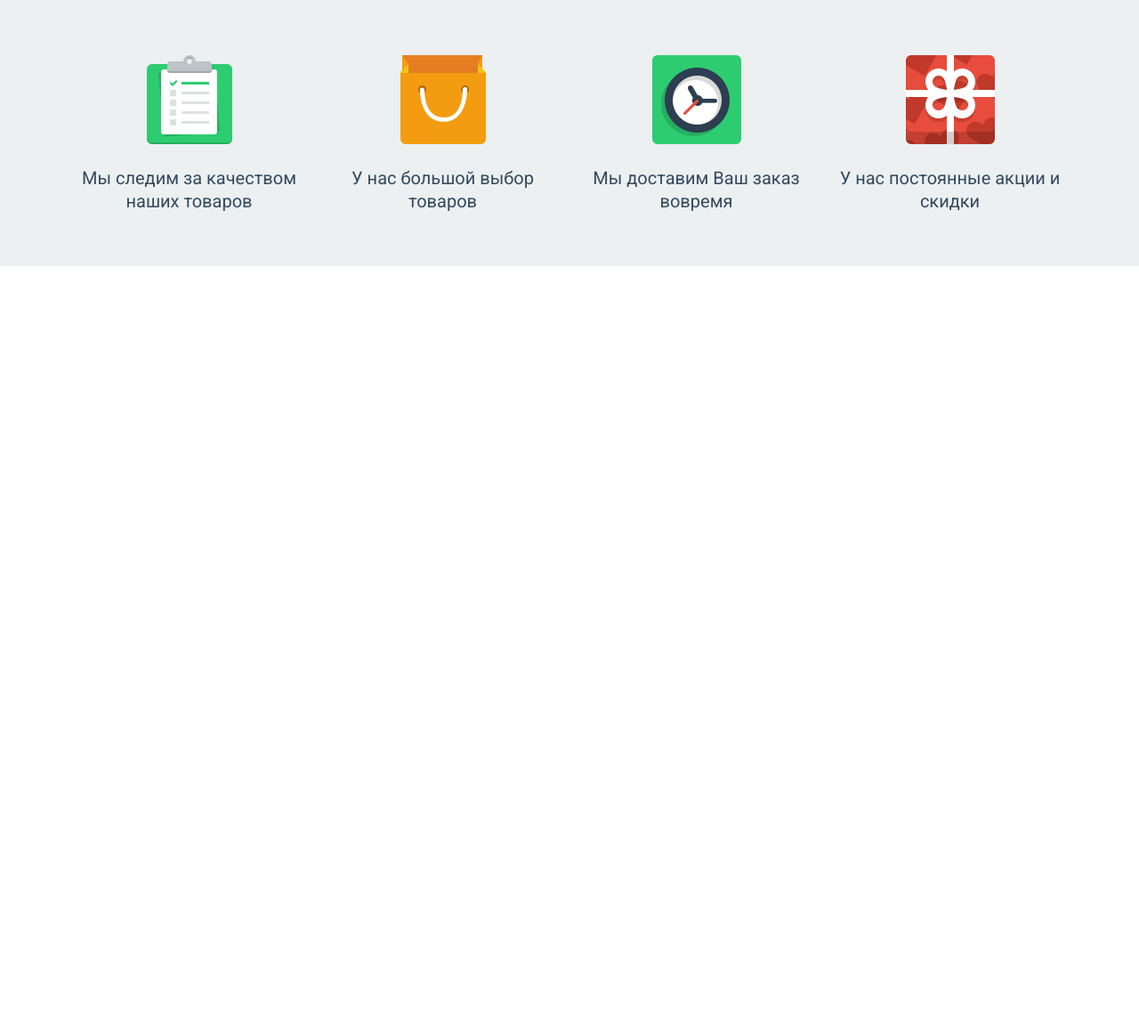
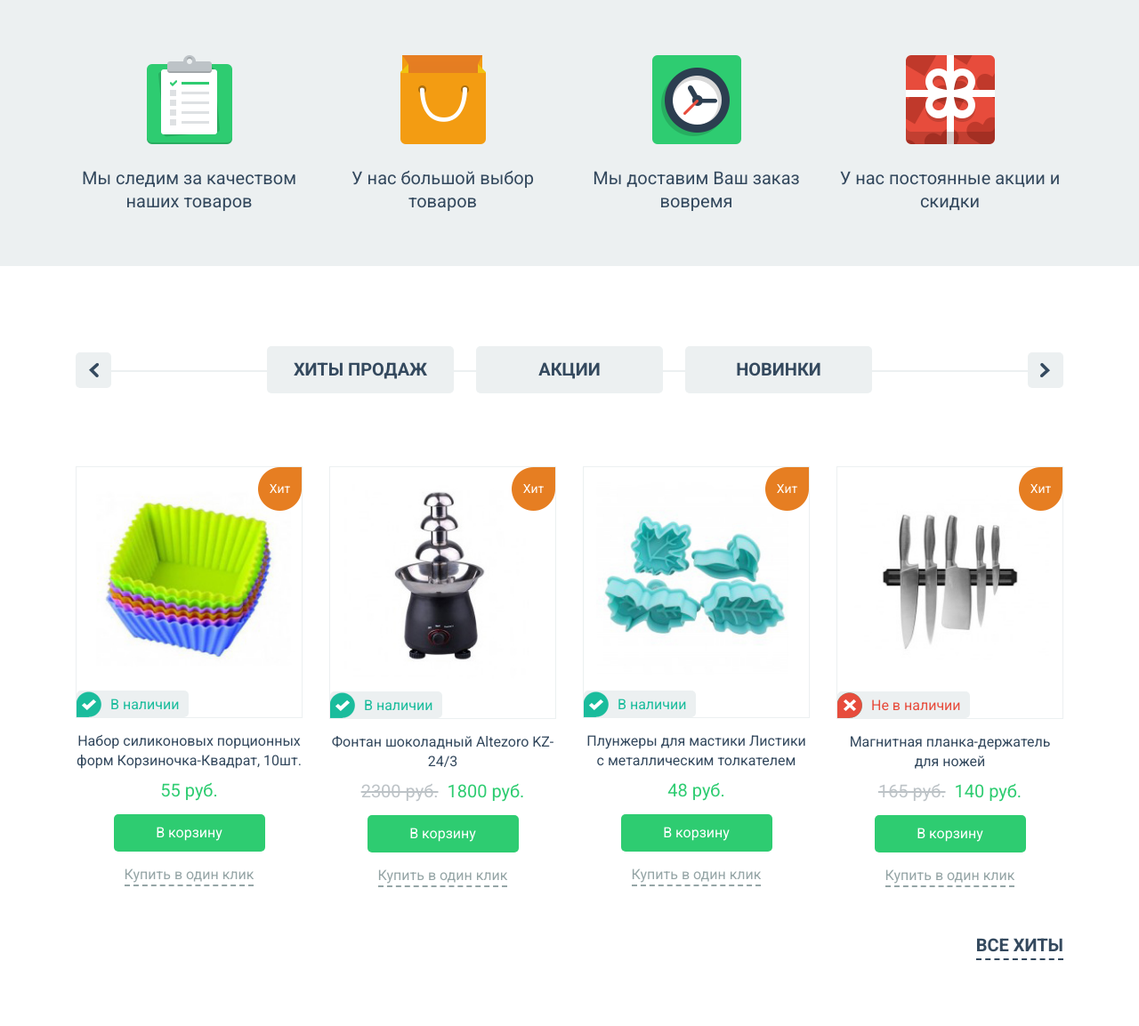
Before and after one commit to Keelaro1/mint-onlinestore, a website: page app/index.html in a window 1280 px wide. Shown: the part 888-2041 px from the top of the page at 89% size. Before the commit the page ends 1187 px from the top, so only its background shows below. Drawn offline with nearby package versions, Linux system fonts and the light colour scheme.

Commit message:
ADD section goods

```diff
--- a/app/index.html
+++ b/app/index.html
@@ -230,7 +230,75 @@
     </div>
   </section>
 
-
+  <section class="goods">
+    <div class="container">
+      <div class="row align-items-center goods__top">
+        <div class="col-md-1">
+          <div class="goods__arrow-left"><a href="#"></a></div>
+        </div>
+        <div class="col-md-8 offset-md-1">
+          <ul class="goods__names">
+            <li class="goods__names-item"><a href="#">Хиты продаж</a></li>
+            <li class="goods__names-item"><a href="#">Акции</a></li>
+            <li class="goods__names-item"><a href="#">Новинки</a></li>
+          </ul>
+        </div>
+        <div class="col-md-1 offset-md-1">
+          <div class="goods__arrow-right"><a href="#"></a></div>
+        </div>
+        <div class="goods__line"></div>
+      </div>
+      <div class="row">
+        <div class="col-md-3">
+          <div class="goods__item-img">
+            <img src="images/goods-1.jpg" alt="">
+            <div class="goods__item-img-sub">В наличии</div>
+          </div>
+          <div class="goods__item-desc">Набор силиконовых порционных форм Корзиночка-Квадрат, 10шт.</div>
+          <div class="goods__item-price">55 руб.</div>
+          <div class="goods__item-buy"><a href="#">В корзину</a></div>
+          <div class="goods__item-instabuy"><a href="#"><span>Купить в один клик</span></a></div>
+        </div>
+        <div class="col-md-3">
+          <div class="goods__item-img">
+            <img src="images/goods-2.jpg" alt="">
+            <div class="goods__item-img-sub">В наличии</div>
+          </div>
+          <div class="goods__item-desc">Фонтан шоколадный Altezoro KZ-24/3</div>
+          <div class="goods__item-price"><span>2300 руб.</span>1800 руб.</div>
+          <div class="goods__item-buy"><a href="#">В корзину</a></div>
+          <div class="goods__item-instabuy"><a href="#"><span>Купить в один клик</span></a></div>
+        </div>
+        <div class="col-md-3">
+          <div class="goods__item-img">
+            <img src="images/goods-3.jpg" alt="">
+            <div class="goods__item-img-sub">В наличии</div>
+          </div>
+          <div class="goods__item-desc">Плунжеры для мастики Листики с металлическим толкателем</div>
+          <div class="goods__item-price">48 руб.</div>
+          <div class="goods__item-buy"><a href="#">В корзину</a></div>
+          <div class="goods__item-instabuy"><a href="#"><span>Купить в один клик</span></a></div>
+        </div>
+        <div class="col-md-3">
+          <div class="goods__item-img">
+            <img src="images/goods-4.jpg" alt="">
+            <div class="goods__item-img-sub"><span>Не в наличии</span></div>
+          </div>
+          <div class="goods__item-desc">Магнитная планка-держатель для ножей</div>
+          <div class="goods__item-price"><span>165 руб.</span>140 руб.</div>
+          <div class="goods__item-buy"><a href="#">В корзину</a> </div>
+          <div class="goods__item-instabuy"><a href="#"><span>Купить в один клик</span></a></div>
+        </div>
+      </div>
+      <div class="row">
+        <div class="col-md">
+          <div class="goods__all-hits">
+            <a href="#">Все хиты</a>
+          </div>
+        </div>
+      </div>
+    </div>
+  </section>
 
 
 
--- /dev/null
+++ b/app/scss/blocks/_goods.scss
@@ -0,0 +1,205 @@
+.goods {
+  margin-top: 90px;
+  position: relative;
+}
+
+.goods__top {
+  margin-bottom: 80px;
+}
+
+.goods__arrow-left,
+.goods__arrow-right {
+  background-image: url(../images/goods-left.png);
+  background-repeat: no-repeat;
+  background-position: center;
+  border-radius: 5px;
+  width: 40px;
+  height: 40px;
+  background-color: #ecf0f1;
+  a {
+    width: 100%;
+    height: 100%;
+  }
+}
+
+.goods__arrow-left:hover {
+  background-image: url(../images/arrow-hover.png);
+  background-color: #34495e;
+  transform: rotate(180deg);
+}
+
+.goods__arrow-right {
+  transform: rotate(180deg);
+  float: right;
+  &:hover {
+    background-color: #34495e;
+    background-image: url(../images/arrow-hover.png);
+    transform: rotate(0deg);
+  }
+}
+
+.goods__names {
+  display: flex;
+  justify-content: center;
+}
+
+.goods__names-item {
+  background-color: #ecf0f1;
+  text-transform: uppercase;
+  font-weight: 700;
+  font-size: 20px;
+  line-height: 53px;
+  border-radius: 5px;
+  min-width: 210px;
+  text-align: center;
+  a {
+    text-decoration: none;
+    color: #34495e;
+    width: 100%;
+  }
+  &:hover {
+    background-color: #34495e;
+    a {
+      color: #ecf0f1;
+    }
+  }
+  &:not(:last-child) {
+    margin-right: 25px;
+  }
+}
+
+.goods__line {
+  width: 1110px;
+  position: relative;
+  bottom: 26px;
+  margin: 0 auto;
+  height: 2px;
+  background-color: #ecf0f1;
+  z-index: -1;
+}
+
+.goods__item-img {
+  border: 1px solid #ecf0f1;
+  position: relative;
+  img {
+    max-width: 251px;
+  }
+  &:hover {
+    border: 1px solid #2ecc71;
+    cursor: pointer;
+  }
+}
+
+.goods__item-img:after {
+  content: "Хит";
+  position: absolute;
+  color: #fff;
+  text-align: center;
+  font-size: 14px;
+  line-height: 49px;
+  background-image: url(../images/goods-hit.png);
+  width: 49px;
+  height: 49px;
+  top: 0;
+  right: 0;
+}
+
+.goods__item-img-sub {
+  color: #1abc9c;
+  line-height: 22px;
+  background-color: #ecf0f1;
+  border-radius: 5px;
+  display: inline-block;
+  padding: 5px 10px 3px 38px;
+  position: relative;
+  span {
+    display: block;
+    color: #e74c3c;
+    &:before {
+      content: "";
+      position: absolute;
+      width: 28px;
+      height: 29px;
+      background-image: url(../images/goods-notavailable.png);
+      left: 0;
+      bottom: 0;
+    }
+  }
+  &:before {
+    content: "";
+    position: absolute;
+    width: 28px;
+    height: 29px;
+    background-image: url(../images/goods-available.png);
+    left: 0;
+    bottom: 0;
+  }
+}
+
+.goods__item-desc {
+  line-height: 22px;
+  color: #34495e;
+  text-align: center;
+  margin-top: 15px;
+}
+
+.goods__item-price {
+  font-size: 20px;
+  color: #2ecc71;
+  text-align: center;
+  margin-top: 7px;
+  margin-bottom: 12px;
+  span {
+    color: #bdc3c7;
+    text-decoration: line-through;
+    margin-right: 10px;
+  }
+}
+
+.goods__item-buy {
+  background-color: #2ecc71;
+  line-height: 22px;
+  text-align: center;
+  max-width: 170px;
+  margin: 0 auto;
+  border-radius: 5px;
+  a {
+    text-decoration: none;
+    padding: 10px 20px;
+    color: #fff;
+    width: 100%;
+  }
+  &:hover {
+    color: #fff;
+    background-color: #34495e;
+  }
+}
+
+.goods__item-instabuy {
+  margin-top: 15px;
+  line-height: 22px;
+  text-align: center;
+  a {
+    text-decoration: none;
+    color: #95a5a6;
+    border-bottom: 2px dashed #95a5a6;
+    &:hover {
+      color: #2ecc71;
+      border-bottom: 2px dashed #2ecc71;
+    }
+  }
+}
+
+.goods__all-hits {
+  text-transform: uppercase;
+  font-weight: 700;
+  font-size: 20px;
+  text-align: right;
+  margin-top: 50px;
+  margin-bottom: 74px;
+  a {
+    color: #34495e;
+    text-decoration: none;
+    border-bottom: 2px dashed #34495e;
+  }
+}
--- a/app/scss/style.scss
+++ b/app/scss/style.scss
@@ -6,5 +6,7 @@
 @import "blocks/header";
 @import "blocks/catalog";
 @import "blocks/features";
+@import "blocks/goods";
+@import "blocks/about";
 
 @import "media";
```
Also changed, not shown: app/css/style.min.css, app/images/arrow-hover.png (added), app/images/goods-1.jpg (added), app/images/goods-2.jpg (added), app/images/goods-3.jpg (added), app/images/goods-4.jpg (added), app/images/goods-available.png (added), app/images/goods-hit.png (added), app/images/goods-left.png (added), app/images/goods-notavailable.png (added), app/scss/blocks/_about.scss (added).
